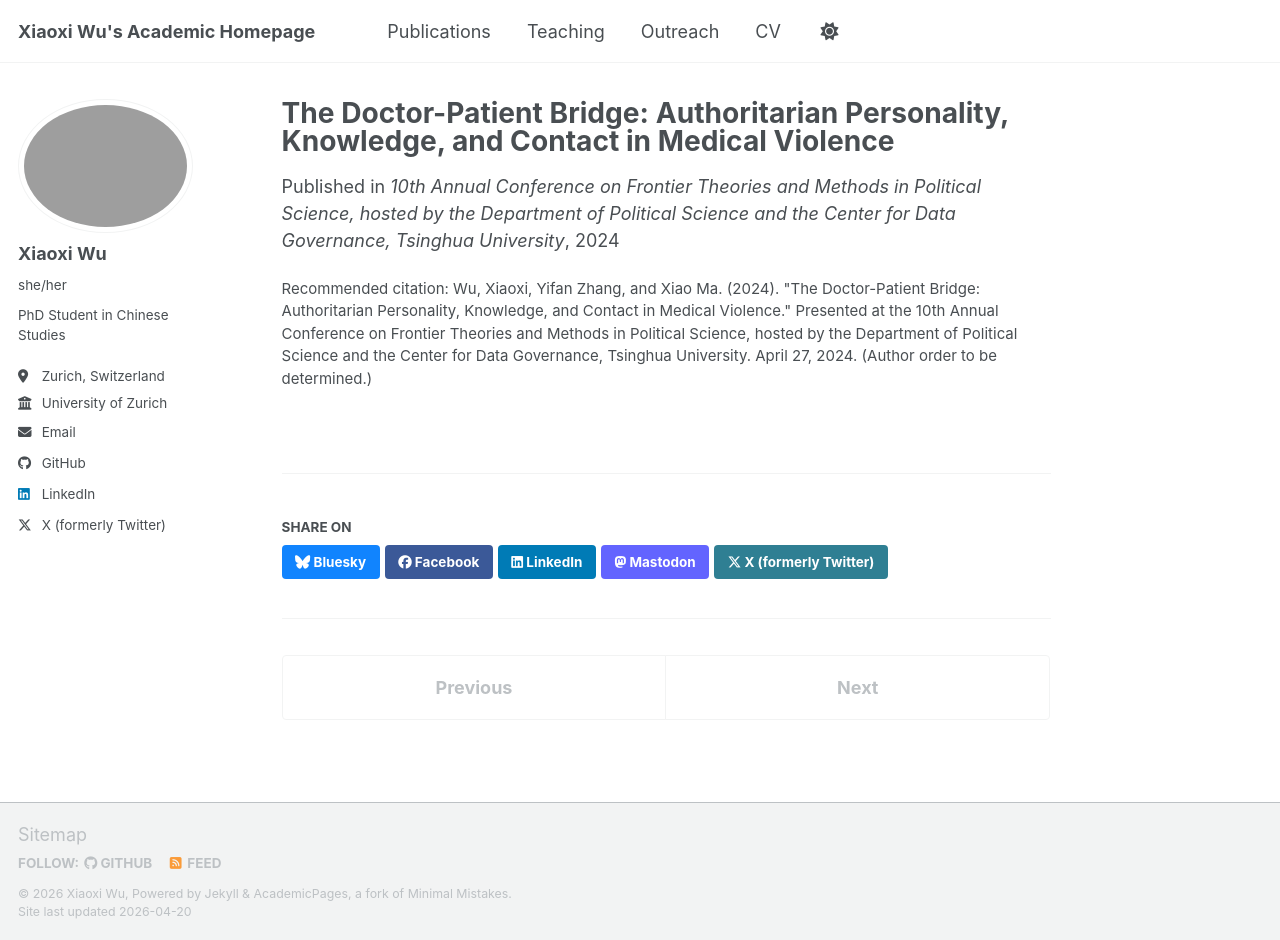
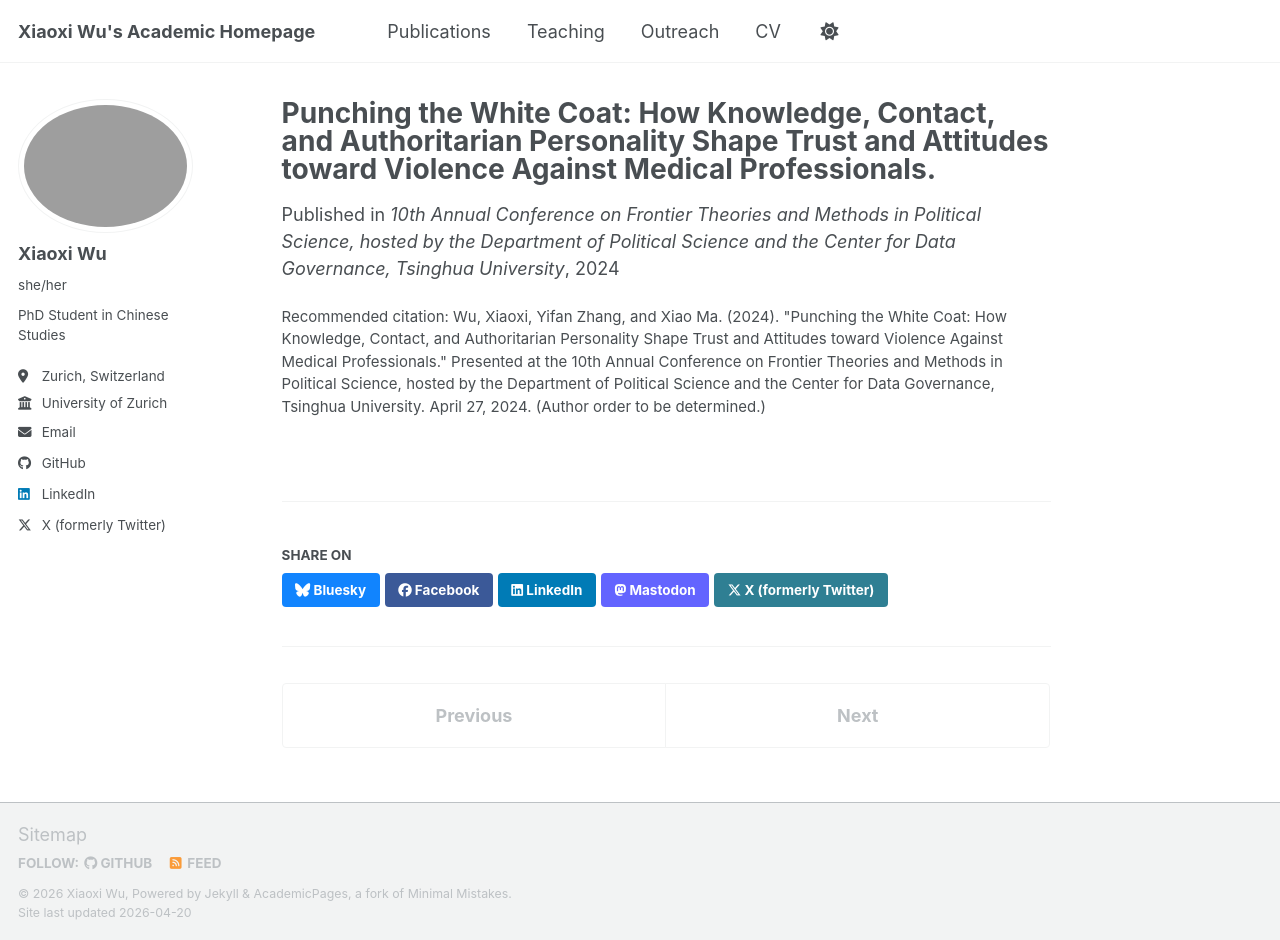
Before and after one commit to wuxiaoxi-xx/wuxiaoxi-xx.github.io, a Jekyll site: the page built from _publications/2024-04-27-doctor-patient-bridge.md, in a window 1280 px wide and 940 px high. Built offline with Jekyll 4.4.1, drawn with Linux system fonts in a browser that asks for light colours; a script bundle is joined from its source files by our own code; library files that are not in the unit come from our copies.

Commit message:
Update 2024-04-27-doctor-patient-bridge.md

```diff
--- a/_publications/2024-04-27-doctor-patient-bridge.md
+++ b/_publications/2024-04-27-doctor-patient-bridge.md
@@ -1,10 +1,10 @@
 ---
-title: "The Doctor-Patient Bridge: Authoritarian Personality, Knowledge, and Contact in Medical Violence"
+title: "Punching the White Coat: How Knowledge, Contact, and Authoritarian Personality Shape Trust and Attitudes toward Violence Against Medical Professionals."
 collection: publications
 category: conferences
 permalink: /publication/2024-04-27-doctor-patient-bridge
 date: 2024-04-27
 venue: '10th Annual Conference on Frontier Theories and Methods in Political Science, hosted by the Department of Political Science and the Center for Data Governance, Tsinghua University'
 authors: "Xiaoxi Wu, Yifan Zhang, and Xiao Ma"
-citation: 'Wu, Xiaoxi, Yifan Zhang, and Xiao Ma. (2024). "The Doctor-Patient Bridge: Authoritarian Personality, Knowledge, and Contact in Medical Violence." Presented at the 10th Annual Conference on Frontier Theories and Methods in Political Science, hosted by the Department of Political Science and the Center for Data Governance, Tsinghua University. April 27, 2024. (Author order to be determined.)'
+citation: 'Wu, Xiaoxi, Yifan Zhang, and Xiao Ma. (2024). "Punching the White Coat: How Knowledge, Contact, and Authoritarian Personality Shape Trust and Attitudes toward Violence Against Medical Professionals." Presented at the 10th Annual Conference on Frontier Theories and Methods in Political Science, hosted by the Department of Political Science and the Center for Data Governance, Tsinghua University. April 27, 2024. (Author order to be determined.)'
 ---
```
